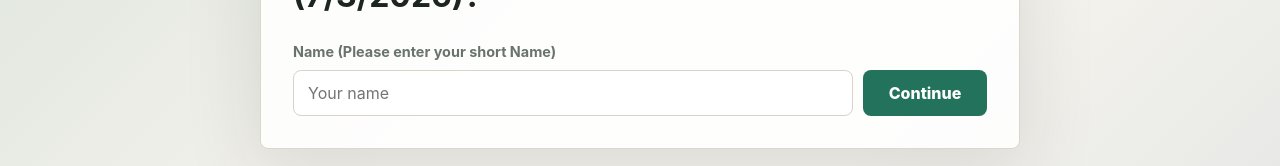
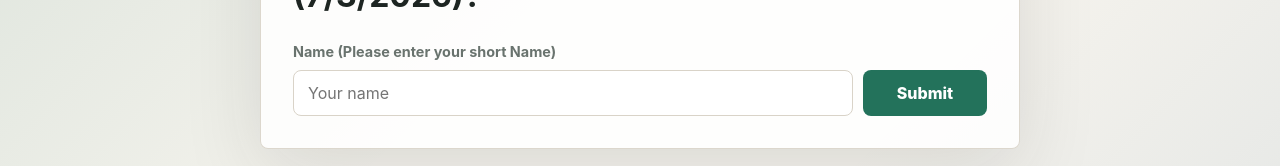
Before and after one commit to Itz-Viggy/yogaAnalytics, a Next.js app: page / in a window 1280 px wide. Shown: the part 241-407 px from the top of the page. Built offline with nearby package versions, Linux system fonts and the light colour scheme.

Commit message:
fix: update button label from "Continue" to "Submit" in UserCheckIn component

```diff
--- a/src/components/UserCheckIn.tsx
+++ b/src/components/UserCheckIn.tsx
@@ -267,7 +267,7 @@ export function UserCheckIn() {
             placeholder="Your name"
           />
           <button className="button primaryButton" type="submit" disabled={isLookingUp}>
-            {isLookingUp ? "Checking" : "Continue"}
+            {isLookingUp ? "Checking" : "Submit"}
           </button>
         </div>
       </form>
```
